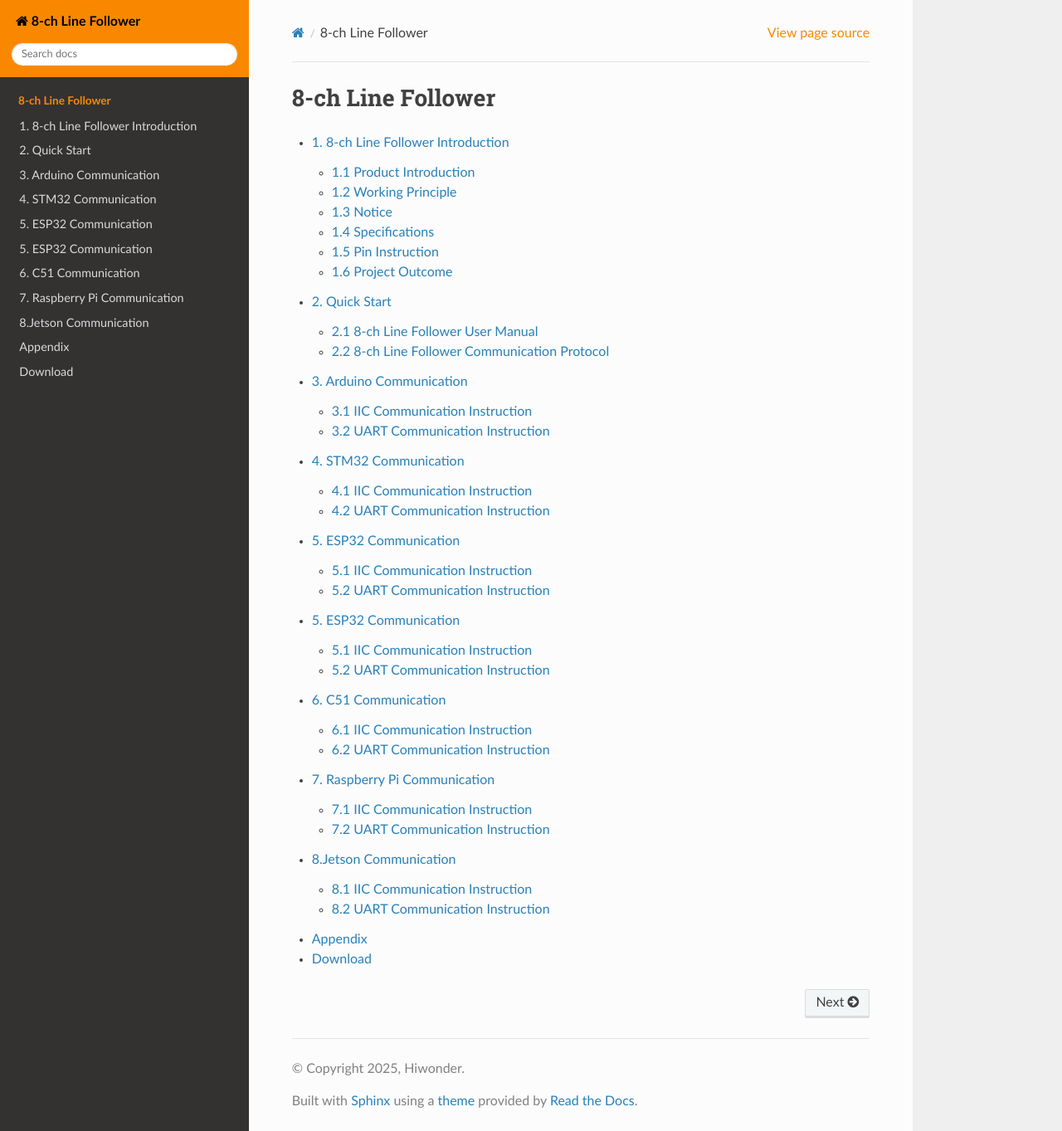
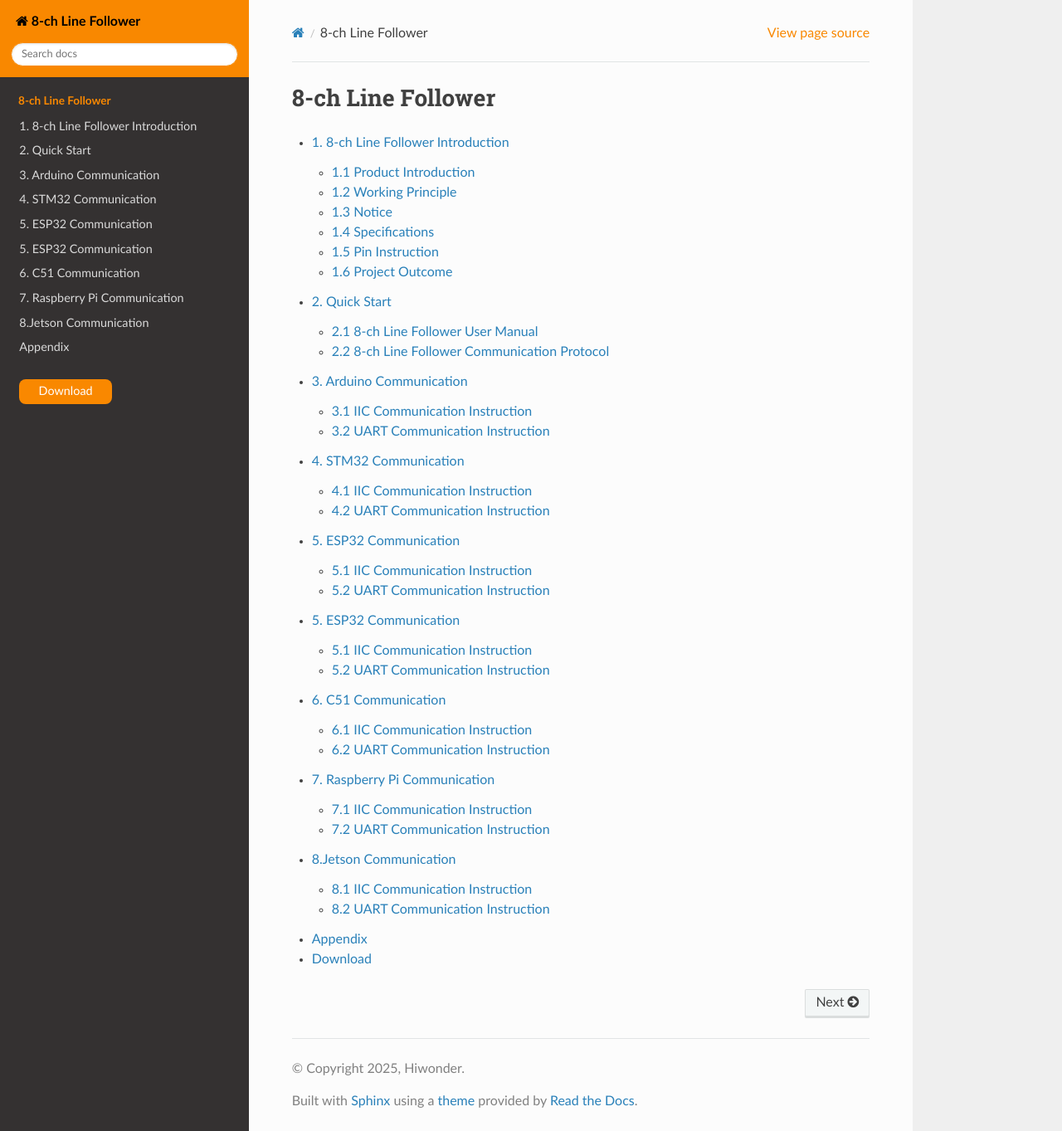
Before and after one commit to Hiwonder-docs/8-ch-Line-Follower, a Sphinx documentation site: the page built from source/index.rst, in a window 1280 px wide and 1363 px high. Shown: the whole window at 83% size. Built offline with Sphinx 7.4.7 and the Read the Docs theme 3.1.0, drawn with Linux system fonts in a browser that asks for light colours.

Commit message:
8-ch Line Follower 3

```diff
--- a/source/_static/style.css
+++ b/source/_static/style.css
@@ -1,8 +1,19 @@
 section p {
     margin: 0 0 18px;
 }
+.highlight span.err{
+    border:none;
+}
 .caption{
     display:none;
+}
+.wy-menu-vertical > ul > li:last-child >a{
+    display: block;
+    width: fit-content;
+    margin: 1.618em;
+    background: #f98800;
+    color: #fff;
+    border-radius: 8px;
 }
 .wy-nav-side .wy-menu-vertical header, .wy-menu-vertical p.caption{
     color: #f98800;
```
